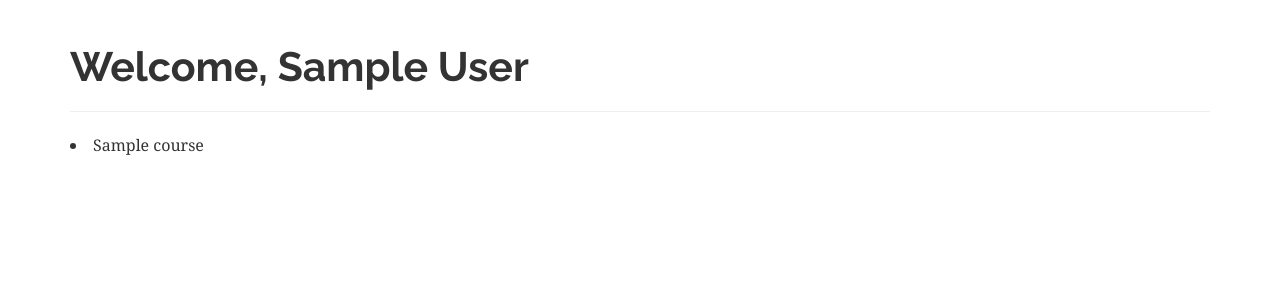
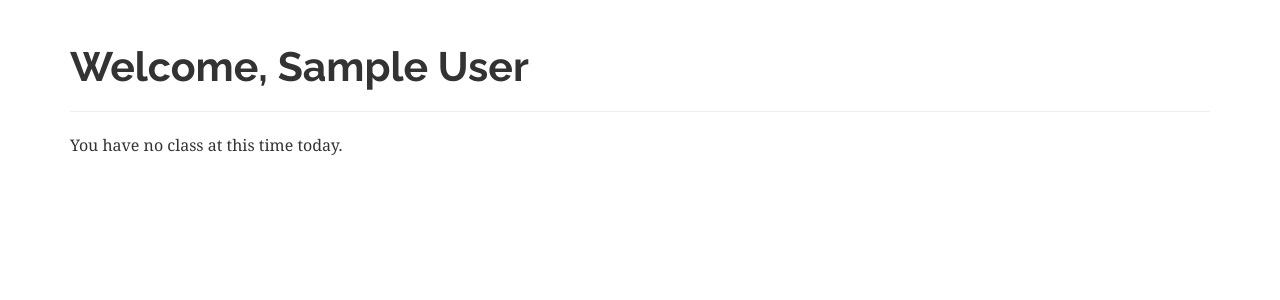
Before and after one commit to amulius/classtracker, a Django app: page /teacher/ in a window 1280 px wide. Shown: the part 68-368 px from the top of the page. Run offline with Django 3.2, Linux system fonts and the light colour scheme; a user stored in the database is signed in; tables that the repository leaves empty hold one stand-in row (values such as "Sample post"); some libraries are stand-ins or nearby versions.

Commit message:
a little bit of check in updates and starting on the teacher part

```diff
--- a/tardy_tracker/templates/student_home.html
+++ b/tardy_tracker/templates/student_home.html
@@ -5,14 +5,14 @@
 <hr>
     <p>The time is {{ time }}</p>
     {% if courses %}
-        {% if not checked_in %}
+        {% if has_checked_in %}
+            <p>You have already checked in for {{ courses.0.name }} today.</p>
+        {% else %}
             <div id="checkInButton">
             <h3>Check in for:</h3>
             <h4 id="currentCourse" data-course="{{ courses.0.name }}">{{ courses.0.name }}</h4>
             <button id="checkIn" >Check In</button>
             </div>
-        {% else %}
-            <p>You have already checked in for {{ courses.0.name }} today.</p>
         {% endif %}
     {% else %}
         <p>You have no class at this time today.</p>
--- a/tardy_tracker/templates/teacher_home.html
+++ b/tardy_tracker/templates/teacher_home.html
@@ -3,11 +3,16 @@
 {% block content %}
 <h1>Welcome, {{ user.first_name|capfirst }} {{ user.last_name|capfirst }}</h1>
 <hr>
-    {% if courses %}
+    {% if current_course %}
+        <p>Check in list for <strong>{{ current_course.name }}</strong></p>
+        {% for thing in current_status %}
+        <tr><td>{{ thing.student }} </td>
+            <td>{% if thing.logged_in %}checked in{% else %}not checked in{% endif %}</td></tr>
+        {% endfor %}
     {% else %}
         <p>You have no class at this time today.</p>
     {% endif %}
-{% for course in courses %}
-    <li>{{ course.name }}</li>
-{% endfor %}
+{#{% for course in courses %}#}
+{#    <li>{{ course.name }}</li>#}
+{#{% endfor %}#}
 {% endblock content %}
--- a/tardy_tracker/views.py
+++ b/tardy_tracker/views.py
@@ -34,35 +34,38 @@ def home(request):
     if request.user.is_student:
         current_time = datetime.datetime.now().time()
         today = datetime.datetime.now().date()
-        checked_in = []
+        has_checked_in = []
         courses = Course.objects.filter(students=request.user, start_time__lte=current_time, end_time__gte=current_time)
         if courses:
-            checked_in = CheckIn.objects.filter(student=request.user, course=courses[0], date=today)
+            has_checked_in = CheckIn.objects.filter(student=request.user, course=courses[0], date=today)
         data = {
             'courses': courses,
-            'checked_in': checked_in,
+            'checked_in': has_checked_in,
             'time': current_time
         }
         return render(request, 'student_home.html', data)
     else:
         current_time = datetime.datetime.now().time()
-        print current_time
-        current_course = Course.objects.filter(teacher=request.user, start_time__lte=current_time, end_time__gte=current_time)[0]
-        # current_status = {}
-        # for student in User.objects.filter(student_courses=current_course):
-
+        today = datetime.datetime.now().date()
+        current_course = Course.objects.filter(teacher=request.user, start_time__lte=current_time, end_time__gte=current_time)
+        current_status = []
+        if current_course:
+            for student in User.objects.filter(student_courses=current_course[0]):
+                current_status.append({
+                    'student': student.username,
+                    'logged_in': CheckIn.objects.filter(student=student, course=current_course[0], date=today)
+                })
         courses_today = Course.objects.filter(teacher=request.user)
         data = {
-            'current_course': current_course,
-            'courses_today': courses_today
+            'current_course': current_course[0],
+            'courses_today': courses_today,
+            'current_status': current_status
         }
         return render(request, 'teacher_home.html', data)
 
 
 @csrf_exempt
 def new_check_in(request):
-    print "check in"
-    print request.method
     if request.method == 'POST':
         data = json.loads(request.body)
         student = User.objects.get(username=data['student'])
```
